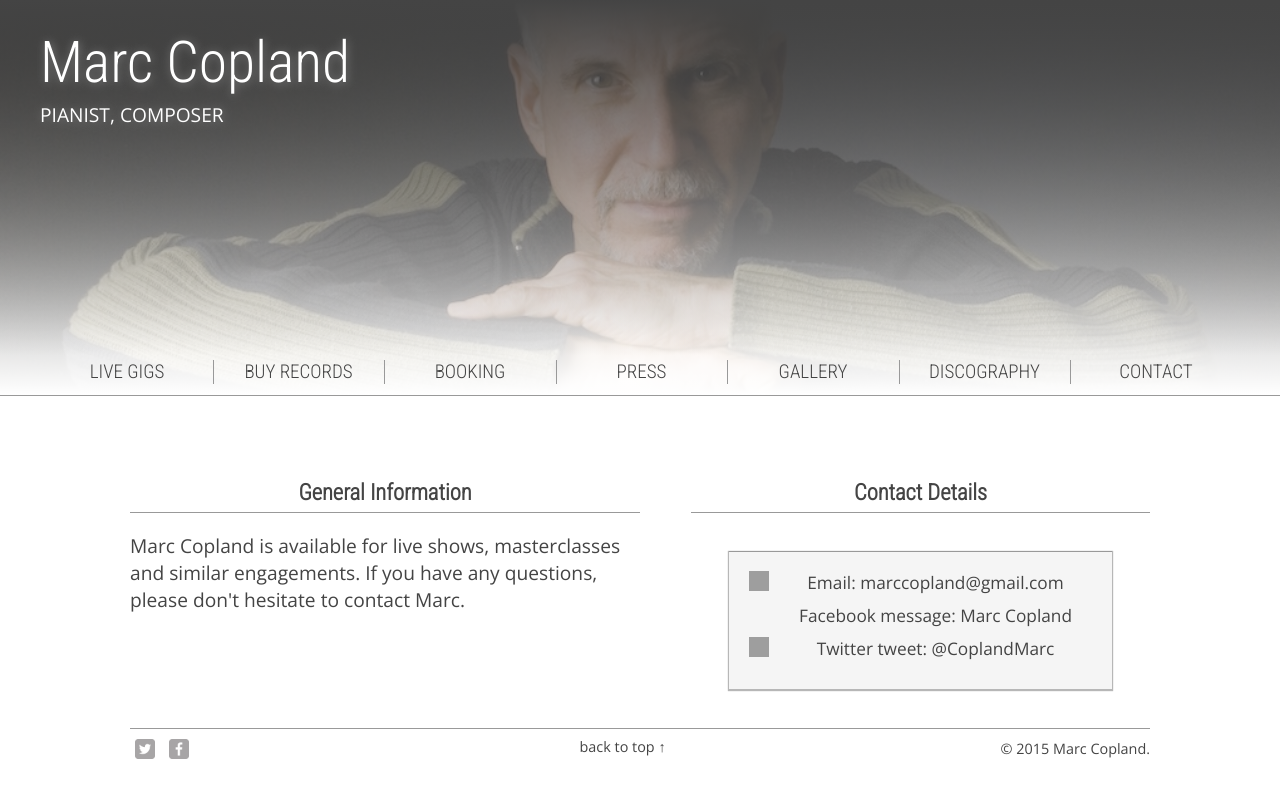
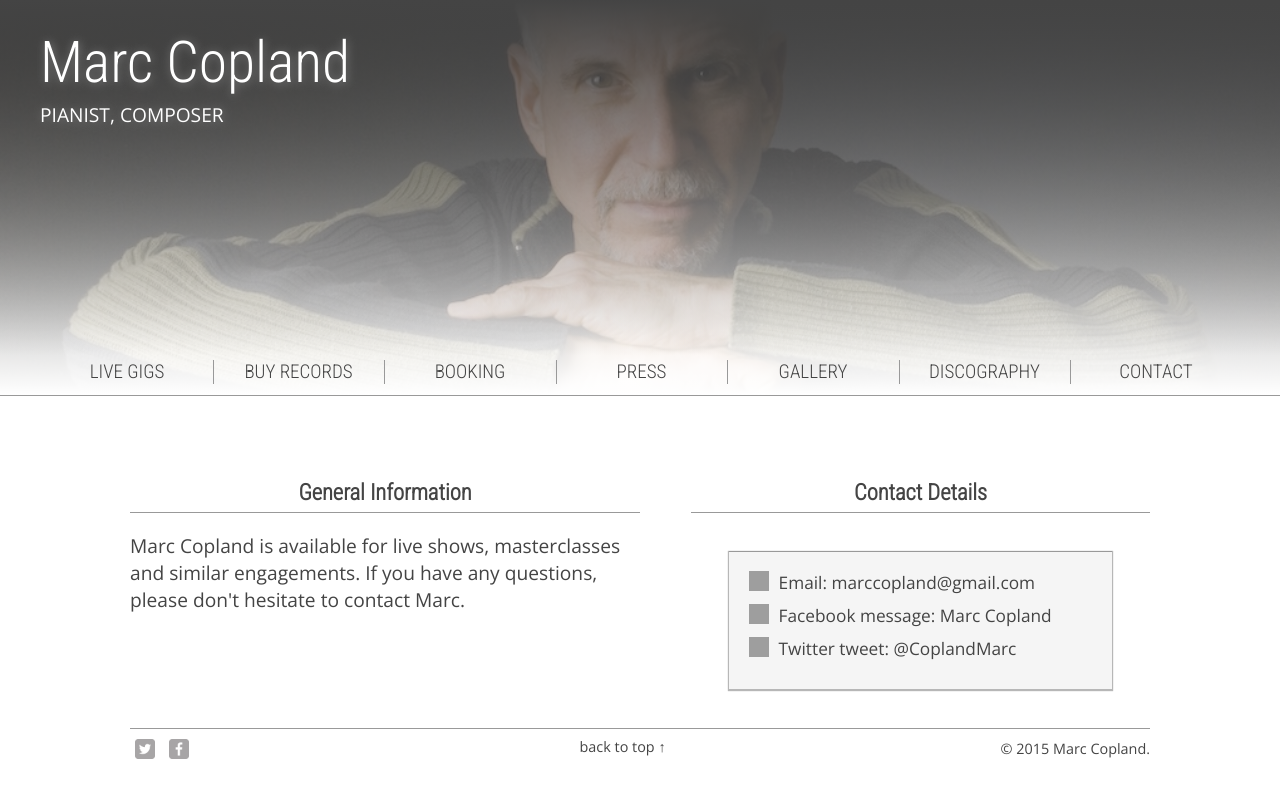
Before and after one commit to aleksfadini/marccopland, a PHP site: page /contact.html in a window 1280 px wide. Run offline with PHP 8.4, Linux system fonts and the light colour scheme; grey boxes are pictures that could not be loaded.

Commit message:
contact page and discography started

```diff
--- a/css/style.css
+++ b/css/style.css
@@ -115,11 +115,11 @@ nav ul {
 nav li {
   width:40%;
   display: inline-block;
-  border: white solid 1px;
+  border: gray solid 1px;
   border-radius: 5px;
   padding: 5px;
   margin: 4px;
-  box-shadow: 0px 0px 1px 1px white inset;
+  box-shadow: 0px 0px 1px 1px #aaa inset;
 }
 
 
@@ -285,6 +285,7 @@ PAGE: CONTACT
   padding: 0;
   margin: 0;
   font-size: 0.9em;
+  text-align: left;
 }
 
 .contact-info a {
@@ -302,6 +303,10 @@ PAGE: CONTACT
 
 .contact-info li.mail a {
   background-image: url('../img/mail.png');
+}
+
+.contact-info li.facebook a {
+  background-image: url('../img/facebook.png');
 }
 
 .contact-info li.twitter a {
```
